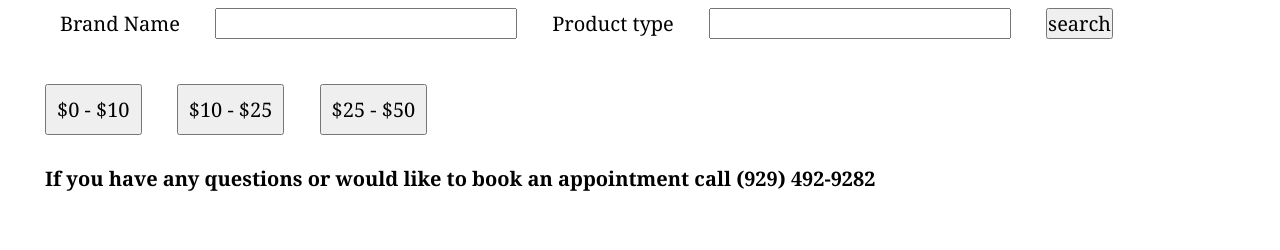
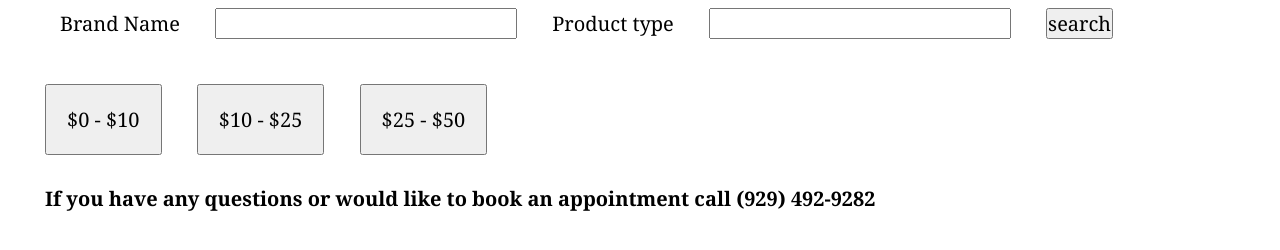
Before and after one commit to staten-island-tech/api-project-july1012, a website built with Vite: page vite-project/index.html in a window 1280 px wide. Shown: the part 120-370 px from the top of the page. Built offline with nearby package versions, Linux system fonts and the light colour scheme; no server answers.

Commit message:
srfgsfrg

```diff
--- a/vite-project/css/style.css
+++ b/vite-project/css/style.css
@@ -27,8 +27,18 @@ body,
   justify-content: space-evenly;
 }
 
-.btn{
-  padding: 10px;
+.ten{
+  padding: 20px;
   align-items: center;
   justify-content: space-evenly;
 }
+.twenty{
+  padding: 20px;
+  align-items: center;
+  justify-content: space-evenly;
+}
+.fifty{
+  padding: 20px;
+  align-items: center;
+  justify-content: space-evenly;
+}
--- a/vite-project/index.html
+++ b/vite-project/index.html
@@ -14,9 +14,9 @@
         <input type="text" id="product" class="textbox"/>
         <input type="submit"  class="submitbutton" name="submit" value="search"/>
       </form>
-      <button class="btn">$0 - $10</button>
-      <button class="btn">$10 - $25</button>
-      <button class="btn">$25 - $50</button>
+      <button class="ten">$0 - $10</button>
+      <button class="twenty">$10 - $25</button>
+      <button class="fifty">$25 - $50</button>
       <h4 class="info">If you have any questions or would like to book an appointment call (929) 492-9282</h4>
 
     <script type="module" src="./js/main.js"></script>
--- a/vite-project/js/main.js
+++ b/vite-project/js/main.js
@@ -14,5 +14,15 @@ const DOMSelectors = {
   form: document.querySelector("#form"),
   brand:document.querySelector("#brand"),
   product: document.querySelector("#product"),
-  btn: document.querySelector(".btn"),
+  ten: document.querySelector(".ten"),
+  twenty: document.querySelector(".twenty"),
+  fifty: document.querySelector(".fifty"),
 };
+
+let prices = [DOMSelectors.ten, DOMSelectors.twenty, DOMSelectors.fifty]
+
+prices.forEach((btn)=> btn.addEventListener("click",function(){
+  const money = btn.textContent;
+  console.log(money);
+
+}))
```
